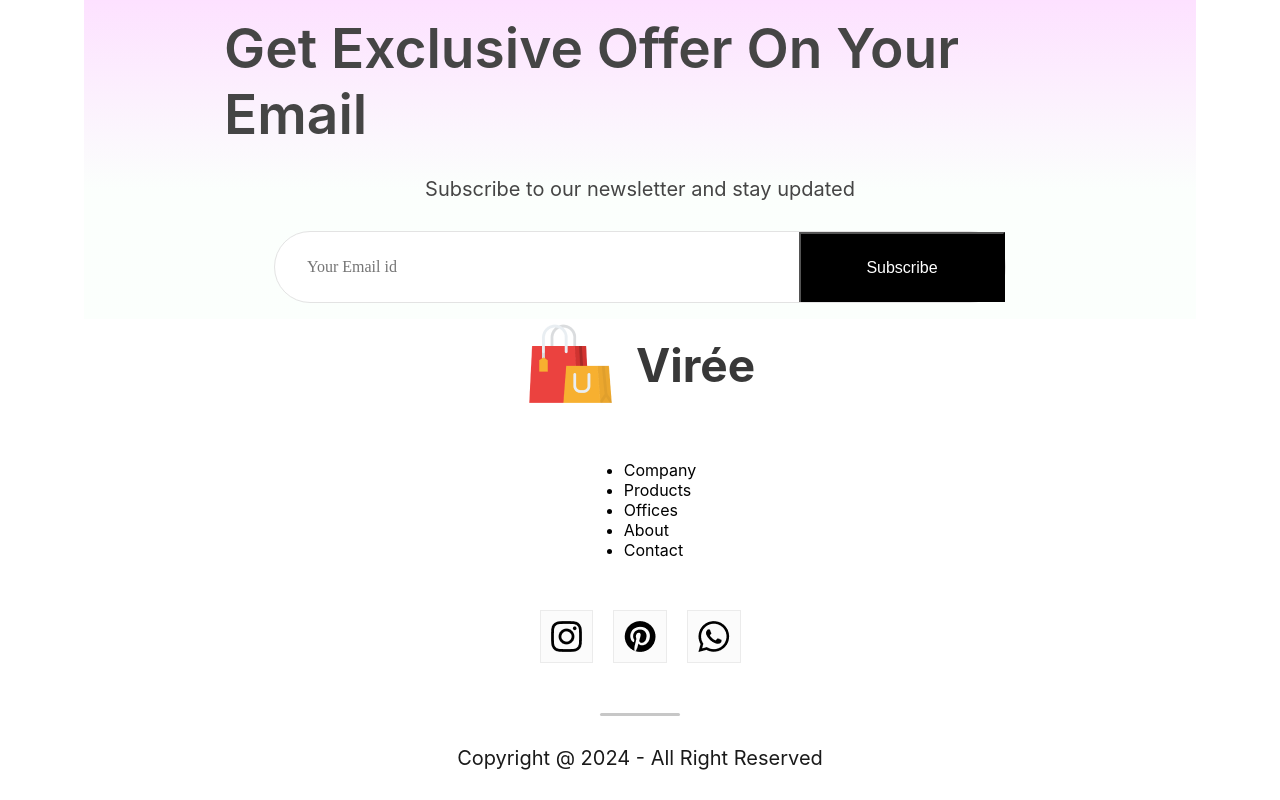
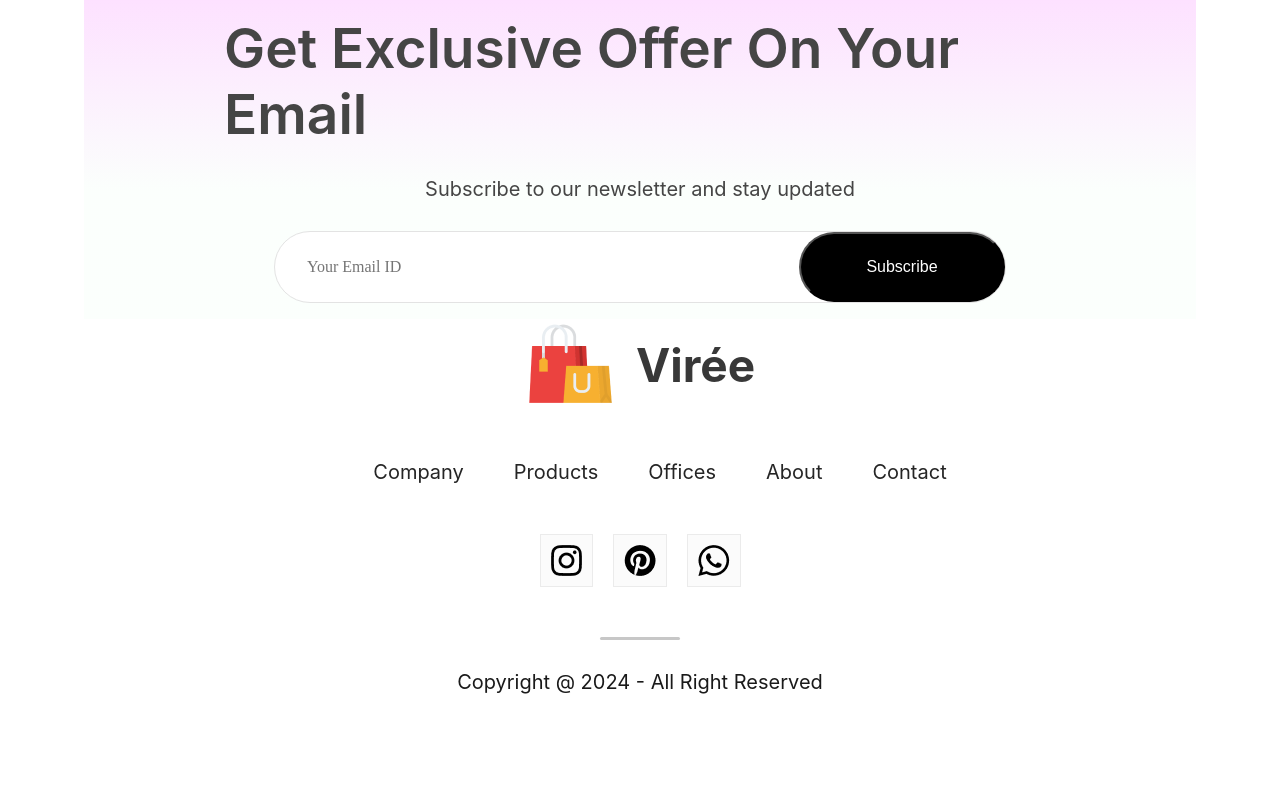
Before and after one commit to himel01/vir-e, a React (Create React App) app: page / in a window 1280 px wide. Shown: the part 3359-4159 px from the top of the page. After the commit the page ends 4083 px from the top, so only its background shows below. Built offline with nearby package versions, Linux system fonts and the light colour scheme.

Commit message:
added footer

```diff
--- a/src/Components/Footer/Footer.css
+++ b/src/Components/Footer/Footer.css
@@ -15,7 +15,7 @@
     font-size: 46px;
     font-weight: 700;
 }
-.footer-lonks{
+.footer-links{
     display: flex;
     list-style: none;
     gap: 50px;
--- a/src/Components/NewsLetter/NewsLetter.css
+++ b/src/Components/NewsLetter/NewsLetter.css
@@ -41,7 +41,7 @@
 .newsletter div button{
     width: 210px;
     height: 70px;
-    border-bottom: 80px;
+    border-radius: 80px;
     background: black;
     color: white;
     font-size: 16px;
--- a/src/Components/NewsLetter/NewsLetter.jsx
+++ b/src/Components/NewsLetter/NewsLetter.jsx
@@ -6,7 +6,7 @@ export const NewsLetter = () => {
         <h1>Get Exclusive Offer On Your Email</h1>
         <p>Subscribe to our newsletter and stay updated</p>
         <div>
-            <input type='email' placeholder='Your Email id'/>
+            <input type='email' placeholder='Your Email ID'/>
             <button>Subscribe</button>
         </div>
     </div>
```
